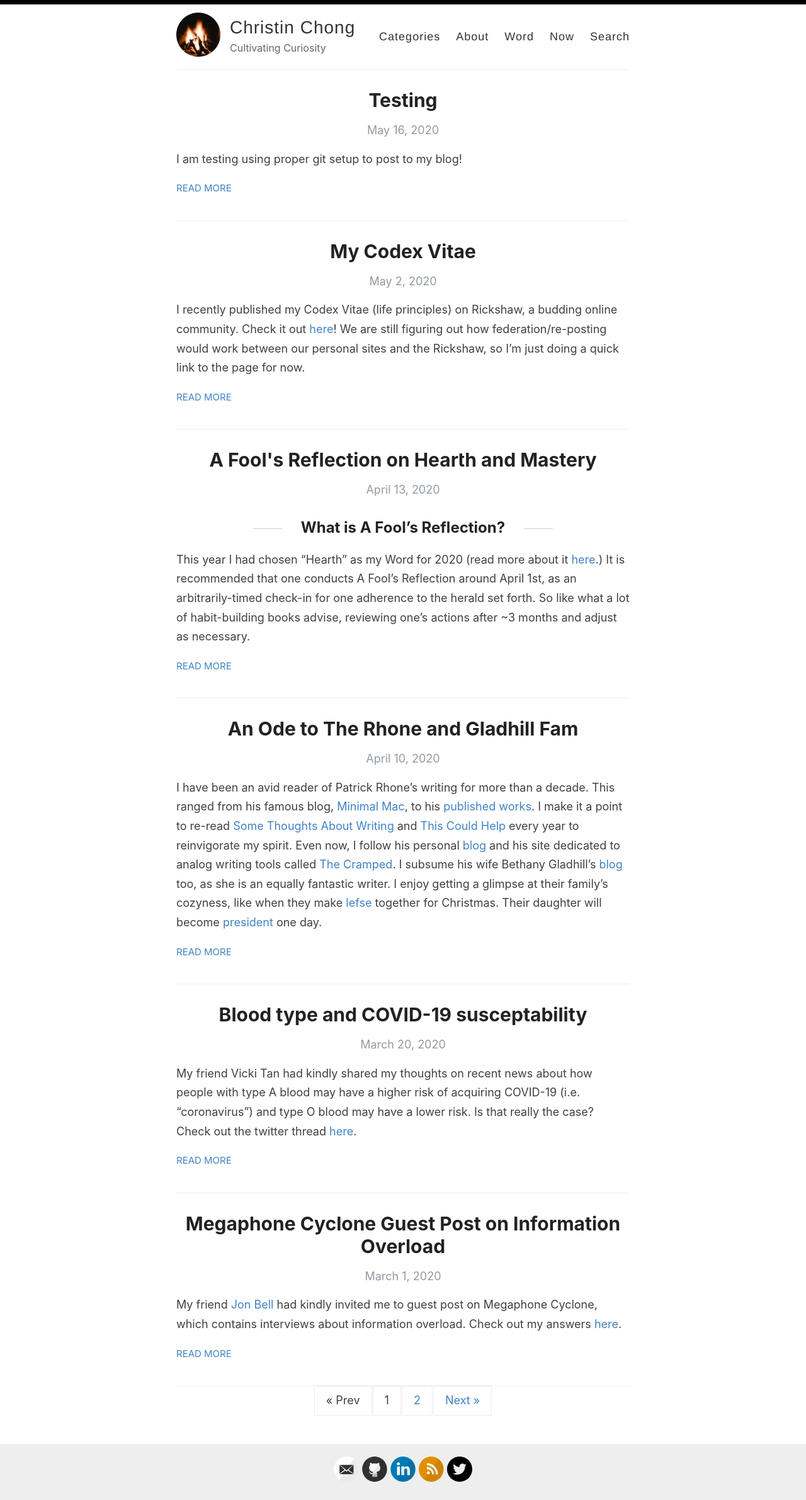
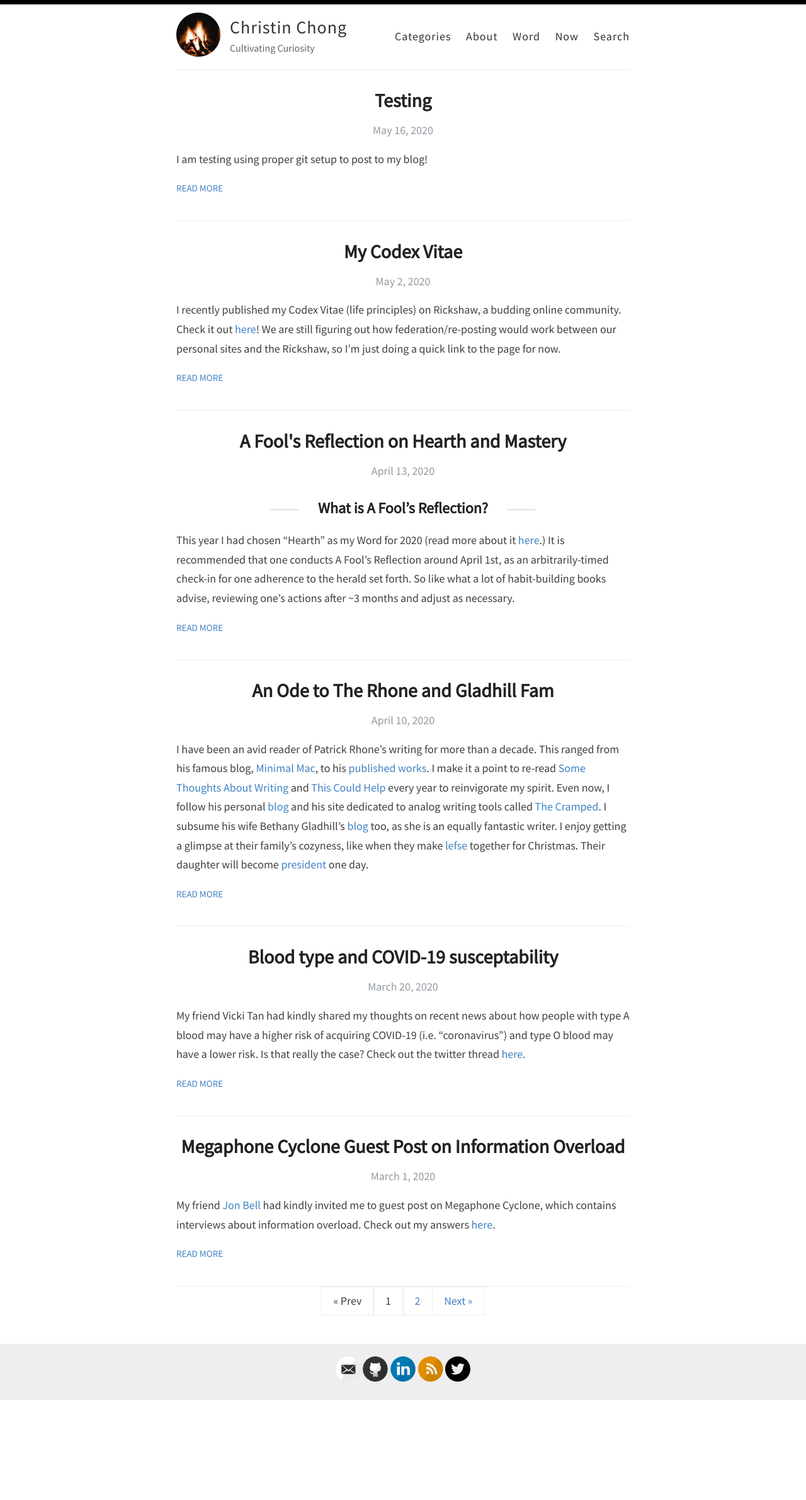
Before and after one commit to codestin/codestin.github.io, a Jekyll site: the page built from index.html, in a window 1280 px wide. Shown: the whole page at 63% size. Built offline with Jekyll 4.4.1, drawn with Linux system fonts in a browser that asks for light colours; the list of posts is cut into pages by our own code; after the commit the page ends 2224 px from its top, so only the background shows below that.

Commit message:
switch font to source sans pro, color emoji

```diff
--- a/assets/style.scss
+++ b/assets/style.scss
@@ -13,16 +13,25 @@
 /* BASE RULES */
 /**************/
 
-@import url('https://fonts.googleapis.com/css?family=Roboto');
+@import url('https://fonts.googleapis.com/css?family=Source+Sans+Pro');
 
 html {
   font-size: 100%;
   height: 100%;
 }
 
+// define a new font face that just deals with emoji
+@font-face {
+  font-family: "color-emoji";
+  src: local("Apple Color Emoji"),
+       local("Segoe UI Emoji"),
+       local("Segoe UI Symbol"),
+       local("Noto Color Emoji");
+}
+
 body {
   background: #fff;
-  font-family: -system-ui, -apple-system, BlinkMacSystemFont, "Segoe UI", Roboto, Helvetica, Arial, sans-serif, "Apple Color Emoji", "Segoe UI Emoji", "Segoe UI Symbol";
+  font-family: "Source Sans Pro", sans-serif, color-emoji;
   color: #404040;
   line-height: 1.7;
   font-weight: 400;
@@ -38,7 +47,7 @@
 }
 
 h1, h2, h3, h4, h5, h6 {
-  font-family: -system-ui, -apple-system, BlinkMacSystemFont, "Segoe UI", Roboto, Helvetica, Arial, sans-serif, "Apple Color Emoji", "Segoe UI Emoji", "Segoe UI Symbol";
+  font-family: "Source Sans Pro", sans-serif, color-emoji;
   color: $darkerGray;
   font-weight: bold;
 
@@ -308,7 +317,7 @@
   margin: 0;
   color: $darkGray;
   cursor: pointer;
-  font-family: $helveticaNeue;
+  font-family: "Source Sans Pro", sans-serif, color-emoji;
   font-weight: 300;
   font-size: 28px;
   letter-spacing: 1px;
@@ -331,8 +340,9 @@
 
 nav {
   float: right;
+  font-family: "Source Sans Pro", sans-serif, color-emoji;
   margin-top: 23px; // @TODO: Vertically middle align
-  font-family: $helveticaNeue;
+  font-family: "Source Sans Pro", sans-serif, color-emoji;
   font-size: 18px;
 
   @include mobile {
@@ -446,7 +456,7 @@
 }
 
 .post h1{
-  font-family: -system-ui, -apple-system, BlinkMacSystemFont, "Segoe UI", Roboto, Helvetica, Arial, sans-serif, "Apple Color Emoji", "Segoe UI Emoji", "Segoe UI Symbol";
+  font-family: "Source Sans Pro", sans-serif, color-emoji;
   text-align: center;
   font-weight: bold;
   font-kerning: auto;
@@ -455,7 +465,7 @@
 }
 
 .page h1{
-  font-family: -system-ui, -apple-system, BlinkMacSystemFont, "Segoe UI", Roboto, Helvetica, Arial, sans-serif, "Apple Color Emoji", "Segoe UI Emoji", "Segoe UI Symbol";
+  font-family: "Source Sans Pro", sans-serif, color-emoji;
   text-align: center;
   font-weight: bold;
   font-kerning: auto;
@@ -485,7 +495,7 @@
 }
 
 .cd-container h1, .cd-container h2 {
-  font-family: "Open Sans", sans-serif;
+  font-family: "Source Sans Pro", sans-serif, color-emoji;
   font-weight: bold;
 }
 
@@ -627,7 +637,7 @@
 }
 
 #carbonads {
-  font-family: -apple-system, BlinkMacSystemFont, "Segoe UI", Roboto, Oxygen-Sans, Ubuntu, Cantarell, "Helvetica Neue", Helvetica, Arial, sans-serif;
+  font-family: "Source Sans Pro", sans-serif, color-emoji;
   display: inline-block;
   overflow: hidden;
   max-width: 270px;
```
